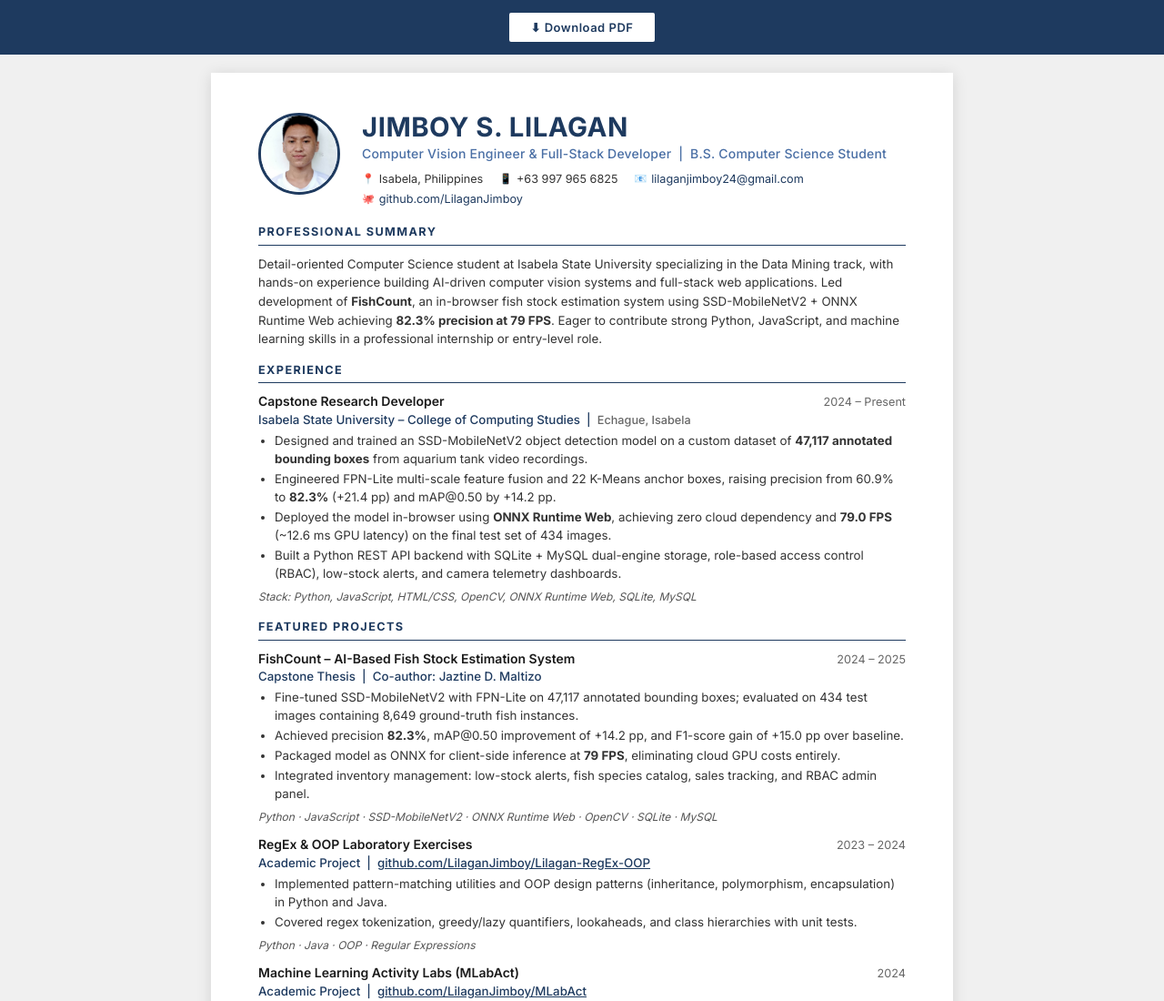
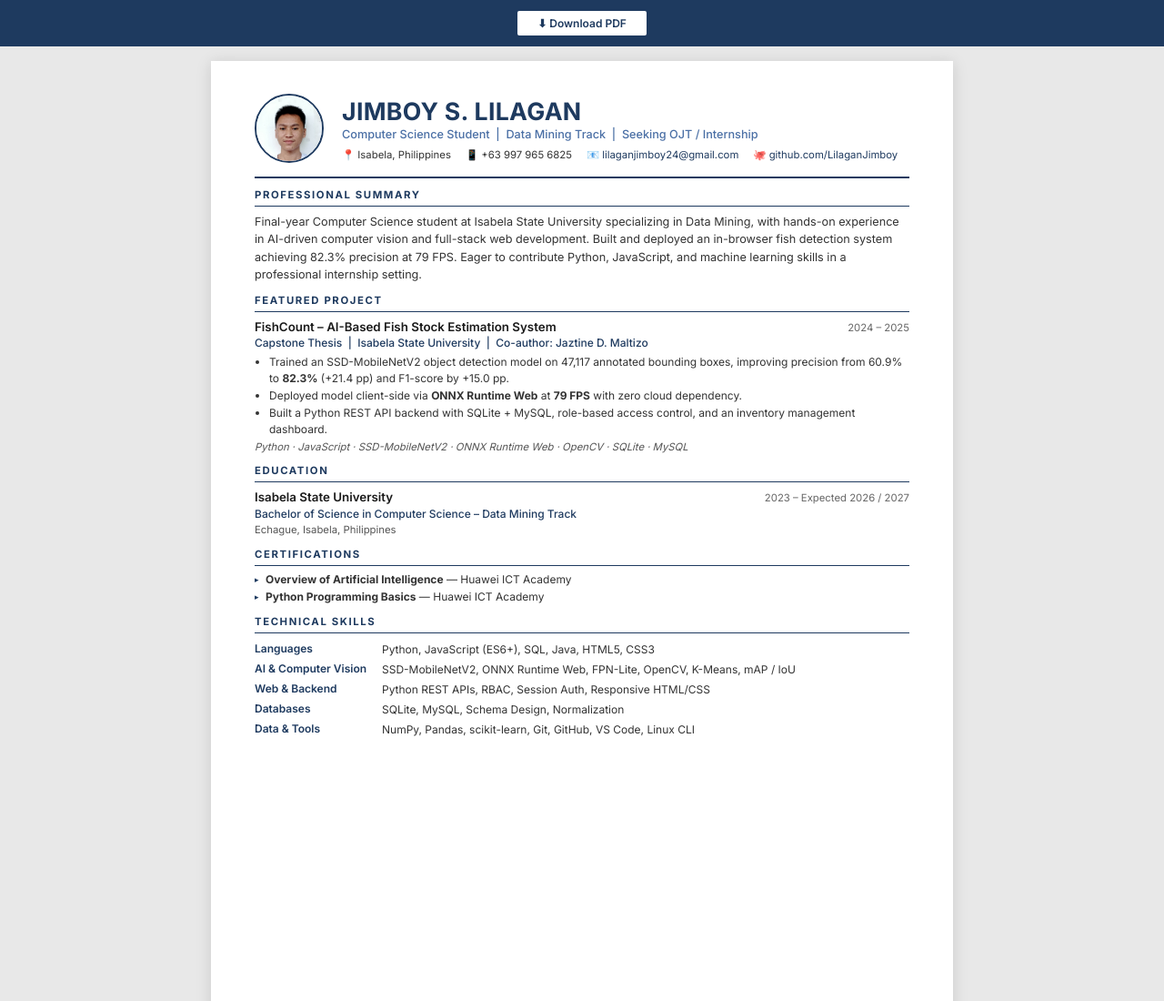
Before and after one commit to LilaganJimboy/Portfolio, a plain HTML site: page resume.html in a window 1280 px wide. Shown: the top 1100 px of the page at 91% size. Drawn offline with Linux system fonts and the light colour scheme.

Commit message:
Condense resume to single page - shorter thesis bullets, removed lab projects

```diff
--- a/resume.html
+++ b/resume.html
@@ -12,17 +12,17 @@
 
     body {
       font-family: 'Inter', Arial, sans-serif;
-      font-size: 10.5pt;
+      font-size: 10pt;
       color: #1a1a1a;
-      background: #f0f0f0;
-      line-height: 1.45;
+      background: #e8e8e8;
+      line-height: 1.4;
     }
 
-    /* ── Print / PDF export button ── */
+    /* ── PDF Button ── */
     #pdf-btn {
       display: flex;
       justify-content: center;
-      padding: 12px;
+      padding: 10px;
       background: #1e3a5f;
       position: sticky;
       top: 0;
@@ -32,122 +32,122 @@
       background: #fff;
       color: #1e3a5f;
       border: 2px solid #1e3a5f;
-      padding: 8px 24px;
+      padding: 6px 22px;
       font-family: 'Inter', sans-serif;
-      font-size: 13px;
+      font-size: 12px;
       font-weight: 600;
       border-radius: 4px;
       cursor: pointer;
-      letter-spacing: 0.5px;
-      transition: background 0.2s, color 0.2s;
     }
     #pdf-btn button:hover { background: #1e3a5f; color: #fff; }
     @media print { #pdf-btn { display: none; } }
 
-    /* ── Paper wrapper ── */
+    /* ── Paper — fixed letter size ── */
     .paper {
       background: #fff;
       width: 816px;
-      min-height: 1056px;
-      margin: 20px auto;
-      padding: 44px 52px 48px;
-      box-shadow: 0 2px 16px rgba(0,0,0,0.12);
+      height: 1056px;
+      overflow: hidden;
+      margin: 16px auto;
+      padding: 36px 48px 32px;
+      box-shadow: 0 2px 16px rgba(0,0,0,0.13);
     }
 
     /* ── Header ── */
-    .header { display: flex; align-items: flex-start; gap: 24px; margin-bottom: 18px; }
+    .header {
+      display: flex;
+      align-items: center;
+      gap: 20px;
+      margin-bottom: 10px;
+      padding-bottom: 10px;
+      border-bottom: 2px solid #1e3a5f;
+    }
     .header-photo img {
-      width: 90px;
-      height: 90px;
+      width: 76px; height: 76px;
       border-radius: 50%;
       object-fit: cover;
-      border: 3px solid #1e3a5f;
+      object-position: top;
+      border: 2.5px solid #1e3a5f;
+      flex-shrink: 0;
     }
     .header-text { flex: 1; }
     .name {
-      font-size: 22pt;
+      font-size: 20pt;
       font-weight: 700;
       color: #1e3a5f;
-      letter-spacing: 0.5px;
+      letter-spacing: 0.3px;
       line-height: 1.1;
     }
     .title {
-      font-size: 10.5pt;
+      font-size: 9.5pt;
       font-weight: 500;
       color: #4a6fa5;
-      margin-top: 3px;
-      margin-bottom: 8px;
-      letter-spacing: 0.2px;
+      margin: 2px 0 6px;
     }
     .contact-strip {
       display: flex;
       flex-wrap: wrap;
-      gap: 4px 18px;
-      font-size: 9.5pt;
+      column-gap: 16px;
+      row-gap: 2px;
+      font-size: 8.5pt;
       color: #333;
     }
     .contact-strip a { color: #1e3a5f; text-decoration: none; }
-    .contact-strip a:hover { text-decoration: underline; }
-    .contact-item { display: flex; align-items: center; gap: 5px; }
-    .contact-icon { font-size: 11px; }
 
-    /* ── Section ── */
-    .section { margin-top: 15px; }
+    /* ── Sections ── */
+    .section { margin-top: 11px; }
     .section-title {
-      font-size: 9.5pt;
+      font-size: 8.5pt;
       font-weight: 700;
-      letter-spacing: 1.4px;
+      letter-spacing: 1.6px;
       text-transform: uppercase;
       color: #1e3a5f;
-      margin-bottom: 4px;
+      margin-bottom: 3px;
     }
     .section-divider {
       border: none;
-      border-top: 1.8px solid #1e3a5f;
-      margin-bottom: 10px;
+      border-top: 1.5px solid #1e3a5f;
+      margin-bottom: 7px;
     }
 
     /* ── Summary ── */
-    .summary-text { font-size: 10pt; color: #333; line-height: 1.55; }
+    .summary-text { font-size: 9.5pt; color: #333; line-height: 1.55; }
 
-    /* ── Experience / Project entries ── */
-    .entry { margin-bottom: 11px; }
-    .entry-header { display: flex; justify-content: space-between; align-items: baseline; flex-wrap: wrap; }
-    .entry-title { font-weight: 600; font-size: 10.5pt; color: #1a1a1a; }
-    .entry-org { font-weight: 500; font-size: 10pt; color: #1e3a5f; }
-    .entry-date { font-size: 9.5pt; color: #666; white-space: nowrap; }
-    .entry-location { font-size: 9.5pt; color: #666; }
-    .entry-bullets { margin-top: 4px; padding-left: 18px; }
-    .entry-bullets li { margin-bottom: 2px; font-size: 10pt; color: #333; line-height: 1.5; }
-    .entry-tech {
-      display: inline-block;
-      margin-top: 4px;
-      font-size: 9pt;
-      color: #555;
-      font-style: italic;
+    /* ── Entry ── */
+    .entry { margin-bottom: 8px; }
+    .entry-header {
+      display: flex;
+      justify-content: space-between;
+      align-items: baseline;
     }
+    .entry-title { font-weight: 600; font-size: 10pt; color: #1a1a1a; }
+    .entry-org { font-size: 9pt; color: #1e3a5f; font-weight: 500; }
+    .entry-date { font-size: 8.5pt; color: #666; white-space: nowrap; }
+    .entry-bullets { margin-top: 3px; padding-left: 16px; }
+    .entry-bullets li { margin-bottom: 1px; font-size: 9pt; color: #333; line-height: 1.5; }
+    .entry-tech { font-size: 8.5pt; color: #555; font-style: italic; margin-top: 3px; display: block; }
 
     /* ── Education ── */
     .edu-row { display: flex; justify-content: space-between; align-items: baseline; }
-    .edu-school { font-weight: 600; font-size: 10.5pt; color: #1a1a1a; }
-    .edu-date { font-size: 9.5pt; color: #666; }
-    .edu-degree { font-size: 10pt; color: #1e3a5f; font-weight: 500; margin-top: 1px; }
-    .edu-detail { font-size: 9.5pt; color: #555; margin-top: 2px; }
+    .edu-school { font-weight: 600; font-size: 10pt; }
+    .edu-date { font-size: 8.5pt; color: #666; }
+    .edu-degree { font-size: 9pt; color: #1e3a5f; font-weight: 500; margin-top: 1px; }
+    .edu-detail { font-size: 8.5pt; color: #555; margin-top: 1px; }
 
     /* ── Certifications ── */
-    .cert-list { list-style: none; padding: 0; }
-    .cert-list li { font-size: 10pt; color: #333; margin-bottom: 4px; padding-left: 14px; position: relative; }
-    .cert-list li::before { content: "▸"; position: absolute; left: 0; color: #1e3a5f; font-size: 10px; top: 2px; }
+    .cert-list { list-style: none; padding: 0; display: flex; flex-direction: column; gap: 3px; }
+    .cert-list li { font-size: 9pt; color: #333; padding-left: 12px; position: relative; }
+    .cert-list li::before { content: "▸"; position: absolute; left: 0; color: #1e3a5f; font-size: 9px; top: 2px; }
 
     /* ── Skills ── */
     .skills-table { width: 100%; border-collapse: collapse; }
-    .skills-table td { vertical-align: top; padding: 2px 0; font-size: 10pt; }
-    .skill-cat { font-weight: 600; color: #1e3a5f; width: 155px; padding-right: 10px; white-space: nowrap; }
-    .skill-items { color: #333; line-height: 1.55; }
+    .skills-table td { vertical-align: top; padding: 2px 0; font-size: 9pt; }
+    .skill-cat { font-weight: 600; color: #1e3a5f; width: 140px; padding-right: 8px; white-space: nowrap; }
+    .skill-items { color: #333; line-height: 1.5; }
 
     @media print {
       body { background: #fff; }
-      .paper { box-shadow: none; margin: 0; padding: 32px 44px; width: 100%; }
+      .paper { box-shadow: none; margin: 0; padding: 28px 40px; width: 100%; height: auto; }
     }
   </style>
 </head>
@@ -159,156 +159,99 @@
 
 <div class="paper">
 
-  <!-- ══ HEADER ══ -->
+  <!-- HEADER -->
   <div class="header">
     <div class="header-photo">
       <img src="profile.jpg" alt="Jimboy S. Lilagan">
     </div>
     <div class="header-text">
       <div class="name">JIMBOY S. LILAGAN</div>
-      <div class="title">Computer Vision Engineer &amp; Full-Stack Developer &nbsp;|&nbsp; B.S. Computer Science Student</div>
+      <div class="title">Computer Science Student &nbsp;|&nbsp; Data Mining Track &nbsp;|&nbsp; Seeking OJT / Internship</div>
       <div class="contact-strip">
-        <span class="contact-item"><span class="contact-icon">📍</span> Isabela, Philippines</span>
-        <span class="contact-item"><span class="contact-icon">📱</span> +63 997 965 6825</span>
-        <span class="contact-item"><span class="contact-icon">📧</span> <a href="mailto:lilaganjimboy24@gmail.com">lilaganjimboy24@gmail.com</a></span>
-        <span class="contact-item"><span class="contact-icon">🐙</span> <a href="https://github.com/LilaganJimboy" target="_blank">github.com/LilaganJimboy</a></span>
+        <span>📍 Isabela, Philippines</span>
+        <span>📱 +63 997 965 6825</span>
+        <span>📧 <a href="mailto:lilaganjimboy24@gmail.com">lilaganjimboy24@gmail.com</a></span>
+        <span>🐙 <a href="https://github.com/LilaganJimboy" target="_blank">github.com/LilaganJimboy</a></span>
       </div>
     </div>
   </div>
 
-  <!-- ══ PROFESSIONAL SUMMARY ══ -->
+  <!-- SUMMARY -->
   <div class="section">
     <div class="section-title">Professional Summary</div>
     <hr class="section-divider">
     <p class="summary-text">
-      Detail-oriented Computer Science student at Isabela State University specializing in the Data Mining track, with hands-on experience building AI-driven computer vision systems and full-stack web applications. Led development of <strong>FishCount</strong>, an in-browser fish stock estimation system using SSD-MobileNetV2 + ONNX Runtime Web achieving <strong>82.3% precision at 79 FPS</strong>. Eager to contribute strong Python, JavaScript, and machine learning skills in a professional internship or entry-level role.
+      Final-year Computer Science student at Isabela State University specializing in Data Mining, with hands-on experience in AI-driven computer vision and full-stack web development. Built and deployed an in-browser fish detection system achieving 82.3% precision at 79 FPS. Eager to contribute Python, JavaScript, and machine learning skills in a professional internship setting.
     </p>
   </div>
 
-  <!-- ══ INTERNSHIP / EXPERIENCE ══ -->
+  <!-- PROJECTS -->
   <div class="section">
-    <div class="section-title">Experience</div>
+    <div class="section-title">Featured Project</div>
     <hr class="section-divider">
-
-    <div class="entry">
-      <div class="entry-header">
-        <span class="entry-title">Capstone Research Developer</span>
-        <span class="entry-date">2024 – Present</span>
-      </div>
-      <div class="entry-org">Isabela State University – College of Computing Studies &nbsp;|&nbsp; <span class="entry-location">Echague, Isabela</span></div>
-      <ul class="entry-bullets">
-        <li>Designed and trained an SSD-MobileNetV2 object detection model on a custom dataset of <strong>47,117 annotated bounding boxes</strong> from aquarium tank video recordings.</li>
-        <li>Engineered FPN-Lite multi-scale feature fusion and 22 K-Means anchor boxes, raising precision from 60.9% to <strong>82.3%</strong> (+21.4 pp) and mAP@0.50 by +14.2 pp.</li>
-        <li>Deployed the model in-browser using <strong>ONNX Runtime Web</strong>, achieving zero cloud dependency and <strong>79.0 FPS</strong> (~12.6 ms GPU latency) on the final test set of 434 images.</li>
-        <li>Built a Python REST API backend with SQLite + MySQL dual-engine storage, role-based access control (RBAC), low-stock alerts, and camera telemetry dashboards.</li>
-      </ul>
-      <span class="entry-tech">Stack: Python, JavaScript, HTML/CSS, OpenCV, ONNX Runtime Web, SQLite, MySQL</span>
-    </div>
-  </div>
-
-  <!-- ══ FEATURED PROJECTS ══ -->
-  <div class="section">
-    <div class="section-title">Featured Projects</div>
-    <hr class="section-divider">
-
     <div class="entry">
       <div class="entry-header">
         <span class="entry-title">FishCount – AI-Based Fish Stock Estimation System</span>
         <span class="entry-date">2024 – 2025</span>
       </div>
-      <div class="entry-org">Capstone Thesis &nbsp;|&nbsp; Co-author: Jaztine D. Maltizo</div>
+      <div class="entry-org">Capstone Thesis &nbsp;|&nbsp; Isabela State University &nbsp;|&nbsp; Co-author: Jaztine D. Maltizo</div>
       <ul class="entry-bullets">
-        <li>Fine-tuned SSD-MobileNetV2 with FPN-Lite on 47,117 annotated bounding boxes; evaluated on 434 test images containing 8,649 ground-truth fish instances.</li>
-        <li>Achieved precision <strong>82.3%</strong>, mAP@0.50 improvement of +14.2 pp, and F1-score gain of +15.0 pp over baseline.</li>
-        <li>Packaged model as ONNX for client-side inference at <strong>79 FPS</strong>, eliminating cloud GPU costs entirely.</li>
-        <li>Integrated inventory management: low-stock alerts, fish species catalog, sales tracking, and RBAC admin panel.</li>
+        <li>Trained an SSD-MobileNetV2 object detection model on 47,117 annotated bounding boxes, improving precision from 60.9% to <strong>82.3%</strong> (+21.4 pp) and F1-score by +15.0 pp.</li>
+        <li>Deployed model client-side via <strong>ONNX Runtime Web</strong> at <strong>79 FPS</strong> with zero cloud dependency.</li>
+        <li>Built a Python REST API backend with SQLite + MySQL, role-based access control, and an inventory management dashboard.</li>
       </ul>
       <span class="entry-tech">Python · JavaScript · SSD-MobileNetV2 · ONNX Runtime Web · OpenCV · SQLite · MySQL</span>
     </div>
-
-    <div class="entry">
-      <div class="entry-header">
-        <span class="entry-title">RegEx & OOP Laboratory Exercises</span>
-        <span class="entry-date">2023 – 2024</span>
-      </div>
-      <div class="entry-org">Academic Project &nbsp;|&nbsp; <a href="https://github.com/LilaganJimboy/Lilagan-RegEx-OOP" target="_blank" style="color:#1e3a5f;">github.com/LilaganJimboy/Lilagan-RegEx-OOP</a></div>
-      <ul class="entry-bullets">
-        <li>Implemented pattern-matching utilities and OOP design patterns (inheritance, polymorphism, encapsulation) in Python and Java.</li>
-        <li>Covered regex tokenization, greedy/lazy quantifiers, lookaheads, and class hierarchies with unit tests.</li>
-      </ul>
-      <span class="entry-tech">Python · Java · OOP · Regular Expressions</span>
-    </div>
-
-    <div class="entry">
-      <div class="entry-header">
-        <span class="entry-title">Machine Learning Activity Labs (MLabAct)</span>
-        <span class="entry-date">2024</span>
-      </div>
-      <div class="entry-org">Academic Project &nbsp;|&nbsp; <a href="https://github.com/LilaganJimboy/MLabAct" target="_blank" style="color:#1e3a5f;">github.com/LilaganJimboy/MLabAct</a></div>
-      <ul class="entry-bullets">
-        <li>Completed a series of supervised and unsupervised learning labs: linear regression, k-NN, k-Means clustering, decision trees, and confusion matrix evaluation.</li>
-        <li>Applied NumPy and Pandas for data wrangling, feature engineering, and visualization of precision/recall/F1 metrics.</li>
-      </ul>
-      <span class="entry-tech">Python · NumPy · Pandas · scikit-learn · Matplotlib</span>
-    </div>
   </div>
 
-  <!-- ══ EDUCATION ══ -->
+  <!-- EDUCATION -->
   <div class="section">
     <div class="section-title">Education</div>
     <hr class="section-divider">
-
     <div class="entry">
       <div class="edu-row">
         <span class="edu-school">Isabela State University</span>
         <span class="edu-date">2023 – Expected 2026 / 2027</span>
       </div>
-      <div class="edu-degree">Bachelor of Science in Computer Science &nbsp;–&nbsp; Data Mining Track</div>
+      <div class="edu-degree">Bachelor of Science in Computer Science – Data Mining Track</div>
       <div class="edu-detail">Echague, Isabela, Philippines</div>
-      <div class="edu-detail" style="margin-top:4px;">
-        <strong>Capstone Thesis:</strong> <em>AI-Based Fish Stock Estimation System for Aquarium Business</em> (FishCount) — Co-authored with Jaztine D. Maltizo
-      </div>
     </div>
   </div>
 
-  <!-- ══ CERTIFICATIONS ══ -->
+  <!-- CERTIFICATIONS -->
   <div class="section">
     <div class="section-title">Certifications</div>
     <hr class="section-divider">
     <ul class="cert-list">
-      <li><strong>Overview of Artificial Intelligence</strong> &mdash; Huawei ICT Academy</li>
-      <li><strong>Python Programming Basics</strong> &mdash; Huawei ICT Academy</li>
+      <li><strong>Overview of Artificial Intelligence</strong> — Huawei ICT Academy</li>
+      <li><strong>Python Programming Basics</strong> — Huawei ICT Academy</li>
     </ul>
   </div>
 
-  <!-- ══ TECHNICAL SKILLS ══ -->
+  <!-- SKILLS -->
   <div class="section">
     <div class="section-title">Technical Skills</div>
     <hr class="section-divider">
     <table class="skills-table">
       <tr>
         <td class="skill-cat">Languages</td>
-        <td class="skill-items">Python, JavaScript (ES6+), SQL, Java, HTML5, CSS3, C/C++</td>
+        <td class="skill-items">Python, JavaScript (ES6+), SQL, Java, HTML5, CSS3</td>
       </tr>
       <tr>
-        <td class="skill-cat">AI &amp; Computer Vision</td>
-        <td class="skill-items">SSD-MobileNetV2, ONNX Runtime Web, FPN-Lite, K-Means Anchors, OpenCV, IoU, mAP</td>
+        <td class="skill-cat">AI & Computer Vision</td>
+        <td class="skill-items">SSD-MobileNetV2, ONNX Runtime Web, FPN-Lite, OpenCV, K-Means, mAP / IoU</td>
       </tr>
       <tr>
-        <td class="skill-cat">Web &amp; Backend</td>
-        <td class="skill-items">Python HTTP Server, RESTful APIs, Responsive UI, DOM Manipulation, Session Auth, RBAC</td>
+        <td class="skill-cat">Web & Backend</td>
+        <td class="skill-items">Python REST APIs, RBAC, Session Auth, Responsive HTML/CSS</td>
       </tr>
       <tr>
         <td class="skill-cat">Databases</td>
-        <td class="skill-items">SQLite, MySQL, Schema Design, Normalization, Migrations</td>
+        <td class="skill-items">SQLite, MySQL, Schema Design, Normalization</td>
       </tr>
       <tr>
-        <td class="skill-cat">Data Mining</td>
-        <td class="skill-items">NumPy, Pandas, scikit-learn, Confusion Matrices, Precision / Recall / F1, Clustering</td>
-      </tr>
-      <tr>
-        <td class="skill-cat">Tools &amp; Workflow</td>
-        <td class="skill-items">Git, GitHub, VS Code, Postman, PowerShell, Linux CLI, unittest</td>
+        <td class="skill-cat">Data & Tools</td>
+        <td class="skill-items">NumPy, Pandas, scikit-learn, Git, GitHub, VS Code, Linux CLI</td>
       </tr>
     </table>
   </div>
@@ -330,6 +273,5 @@ function exportPDF() {
   }).from(el).save().then(function(){ btn.style.display = 'flex'; });
 }
 </script>
-
 </body>
 </html>
```
